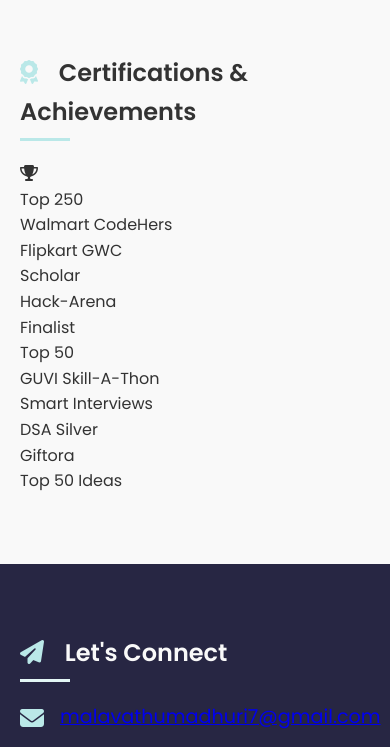
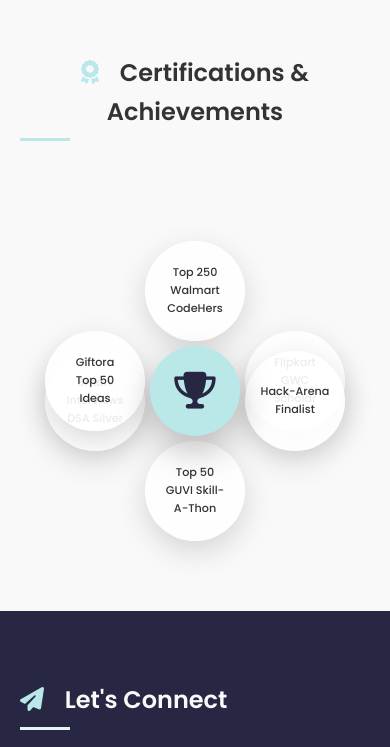
Before and after one commit to Madhurimalavathu/Portfolio, a plain HTML site: page index.html in a window 390 px wide. Shown: the part 7682-8429 px from the top of the page. Drawn offline with nearby package versions, Linux system fonts and the light colour scheme.

Commit message:
Update style.css

```diff
--- a/style.css
+++ b/style.css
@@ -621,66 +621,76 @@ nav a:hover {
   font-size: 1rem;
   margin-top: 10px;
 }
-/* Certifications & Achievements Section */
-.achievements {
-  padding: 100px 0;
+/* Achievements Diagram */
+.achievements-diagram {
+  text-align: center;
 }
 
-.achievements-list {
-  list-style: none;
-  max-width: 900px;
-  margin: 40px auto 0;
-  padding: 0;
-  display: grid;
-  grid-template-columns: repeat(auto-fit, minmax(280px, 1fr));
-  gap: 20px;
+.diagram-wrapper {
+  position: relative;
+  width: 420px;
+  height: 420px;
+  margin: 80px auto 0;
 }
 
-.achievements-list li {
-  background: rgba(255, 255, 255, 0.9);
-  padding: 18px 22px;
-  border-radius: 12px;
-  box-shadow: 0 8px 25px rgba(0, 0, 0, 0.1);
+/* Center Trophy */
+.trophy-center {
+  position: absolute;
+  top: 50%;
+  left: 50%;
+  transform: translate(-50%, -50%);
+  width: 110px;
+  height: 110px;
+  background: var(--accent);
+  border-radius: 50%;
   display: flex;
   align-items: center;
-  gap: 15px;
-  font-size: 0.95rem;
-  transition: all 0.3s ease;
-  position: relative;
-  overflow: hidden;
+  justify-content: center;
+  box-shadow: 0 15px 35px rgba(0,0,0,0.25);
+  z-index: 5;
 }
 
-.section.dark .achievements-list li {
-  background: rgba(255, 255, 255, 0.1);
+.trophy-center i {
+  font-size: 3rem;
+  color: var(--primary);
+}
+
+/* Achievement Circles */
+.achievement-circle {
+  position: absolute;
+  width: 130px;
+  height: 130px;
+  border-radius: 50%;
+  background: rgba(255,255,255,0.9);
+  box-shadow: 0 10px 30px rgba(0,0,0,0.15);
+  display: flex;
+  align-items: center;
+  justify-content: center;
+  text-align: center;
+  font-size: 0.85rem;
+  font-weight: 500;
+  padding: 15px;
+  transition: all 0.3s ease;
+  cursor: pointer;
+}
+
+.section.dark .achievement-circle {
+  background: rgba(255,255,255,0.1);
   color: var(--text-light);
 }
 
-.achievements-list li::before {
-  content: '';
-  position: absolute;
-  left: 0;
-  top: 0;
-  width: 5px;
-  height: 100%;
-  background: var(--accent);
-  transition: width 0.3s ease;
+.achievement-circle:hover {
+  transform: scale(1.08);
+  box-shadow: 0 15px 40px rgba(0,0,0,0.25);
 }
 
-.achievements-list li:hover::before {
-  width: 100%;
-  opacity: 0.08;
-}
-
-.achievements-list li:hover {
-  transform: translateY(-6px);
-  box-shadow: 0 12px 35px rgba(0, 0, 0, 0.2);
-}
-
-.achievements-list li i {
-  font-size: 1.4rem;
-  color: var(--accent);
-  min-width: 30px;
-}
+/* Positions (Circular Layout) */
+.pos-a { top: 0; left: 50%; transform: translateX(-50%); }
+.pos-b { top: 90px; right: 0; }
+.pos-c { bottom: 90px; right: 0; }
+.pos-d { bottom: 0; left: 50%; transform: translateX(-50%); }
+.pos-e { bottom: 90px; left: 0; }
+.pos-f { top: 90px; left: 0; }
 
 .contact-form button i {
   margin-left: 10px;
@@ -839,12 +849,24 @@ footer i {
 }
 /* Responsive */
 @media (max-width: 768px) {
-  .achievements {
-    padding: 70px 0;
+  .diagram-wrapper {
+    width: 300px;
+    height: 300px;
   }
 
-  .achievements-list {
-    grid-template-columns: 1fr;
+  .achievement-circle {
+    width: 100px;
+    height: 100px;
+    font-size: 0.7rem;
+  }
+
+  .trophy-center {
+    width: 90px;
+    height: 90px;
+  }
+
+  .trophy-center i {
+    font-size: 2.3rem;
   }
 }
 
```
